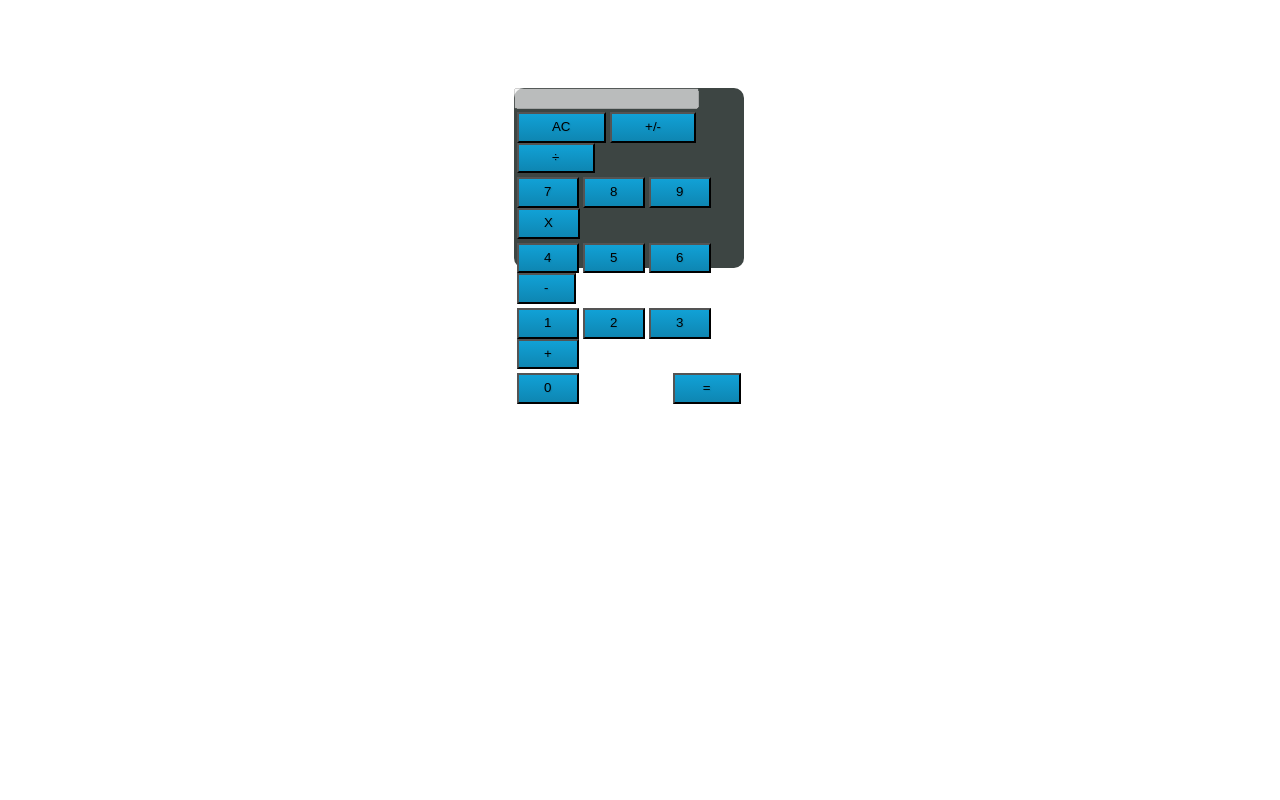
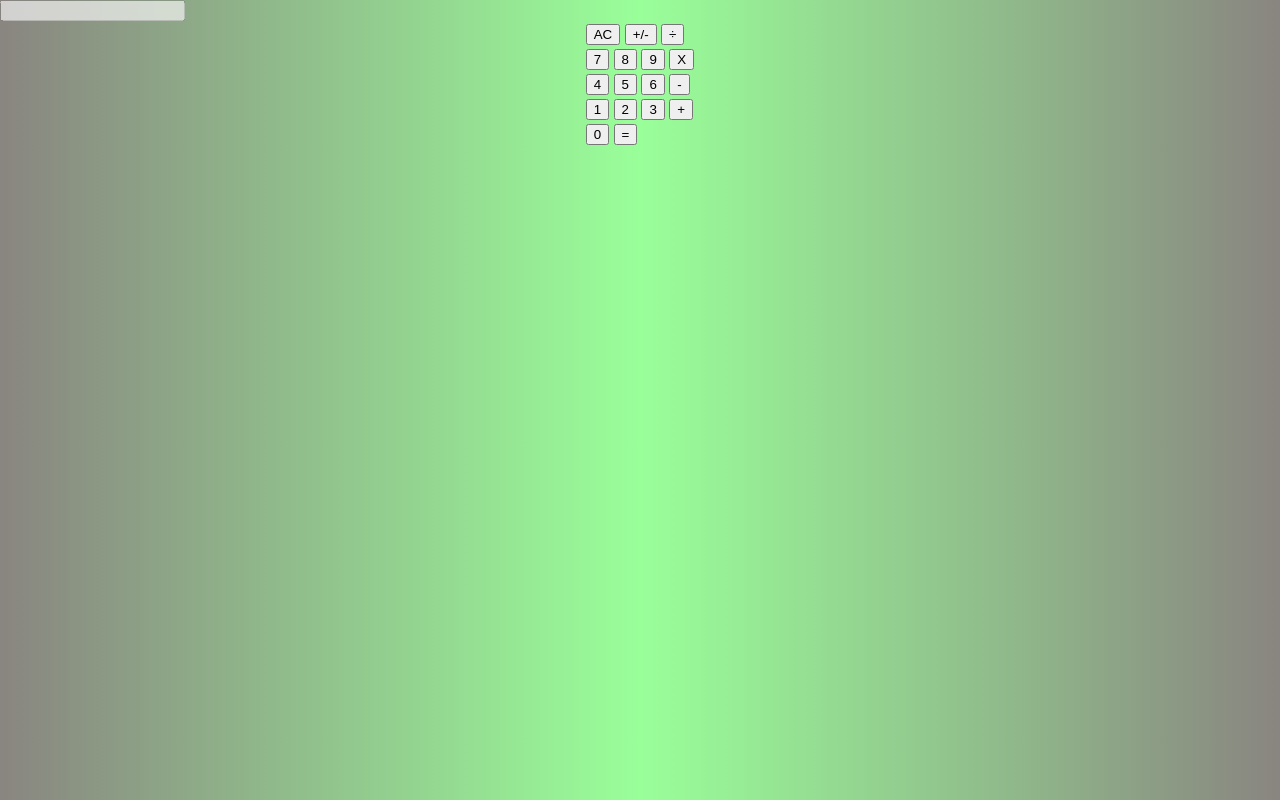
Before and after one commit to Thalliuz/thalliuz.github.io, a plain HTML site: page projects/calculator/index.html in a window 1280 px wide. Drawn offline with nearby package versions, Linux system fonts and the light colour scheme.

Commit message:
Update calc.css
Update to new visuals for the calculator.

```diff
--- a/projects/calculator/calc.css
+++ b/projects/calculator/calc.css
@@ -1,40 +1,54 @@
-#show {
-
+*, *::before, *::after {
+  box-sizing: border-box;
+  font-family: Gotham Rounded, sans-serif;
+  font-weight: normal;
  }
 
-#calculator-container
-{
-background-color:#3d4543;
-height:180px;
-width:230px;
-border-radius:10px;
-position:relative;
-top:80px;
-left:40%;
+body {
+  margin: 0;
+  padding: 0;
+  background: linear-gradient(to right, #898580, #99ff99, #898580);
    }
 
-#clear, #sign, #divide {
-  line-height: 2em;
-  padding: 0 2.5em;
+.Calculator-grid {
+  display: grid;
+  justify-content: center;
+  align-items: center;
+  min-height: 100vh;
+  grid-template-columns: repeat(4, 100px);
+  grid-template-rows: minmax(120px, auto) repeat(5, 100px);
    }
 
-#clear, #sign, #divide {
-  background: linear-gradient(#11A1D6, #0E86B2);
-  text-shadow: 1px 1px 1px #0E86B2;
+  .Calculator-grid > button {
+    cursor: pointer;
+    font-size: 2rem;
+    border: 1px, solid #FFFFFF;
+    outline: none;
+    background-color: rbga(255, 255, 255, 0.75);
    }
 
-#seven, #eight, #nine, #multiply, #four, #five, #six, #minus, #one, #two, #three, #plus, #zero{
-  line-height: 2em;
-  padding: 0 1.9em;
+  .Calculator-grid > button:hover {
+      background-color: #707070;
     }
 
-#seven, #eight, #nine, #multiply, #four, #five, #six, #minus, #one, #two, #three, #plus, #zero, #equals{
-  background: linear-gradient(#11A1D6, #0E86B2);
-  text-shadow: 1px 1px 1px #0E86B2;
+.output{
+  grid-column: 1 / -1;
+  backgroud-color: rgba(0, 0, 0, 0.75);
+  display: flex;
+  align-items:flex-end;
+  justify-content: space-around;
+  flex-direction: column;
+  padding: 10px;
+  word-wrap: break-word;
+  word-break: break-all;
 }
 
-#equals{
-    float: right;
-    line-height: 2em;
-    padding: 0 2.1em;
+.output .previous-operand{
+  color: rgba(255, 255, 255, 0.70);
+  font-size: 1.5rem;
 }
+
+.output .current-operand{
+  color: white;
+  font-size: 2.5rem;
+}
```
Lines whose indentation alone changed are shown as unchanged.
